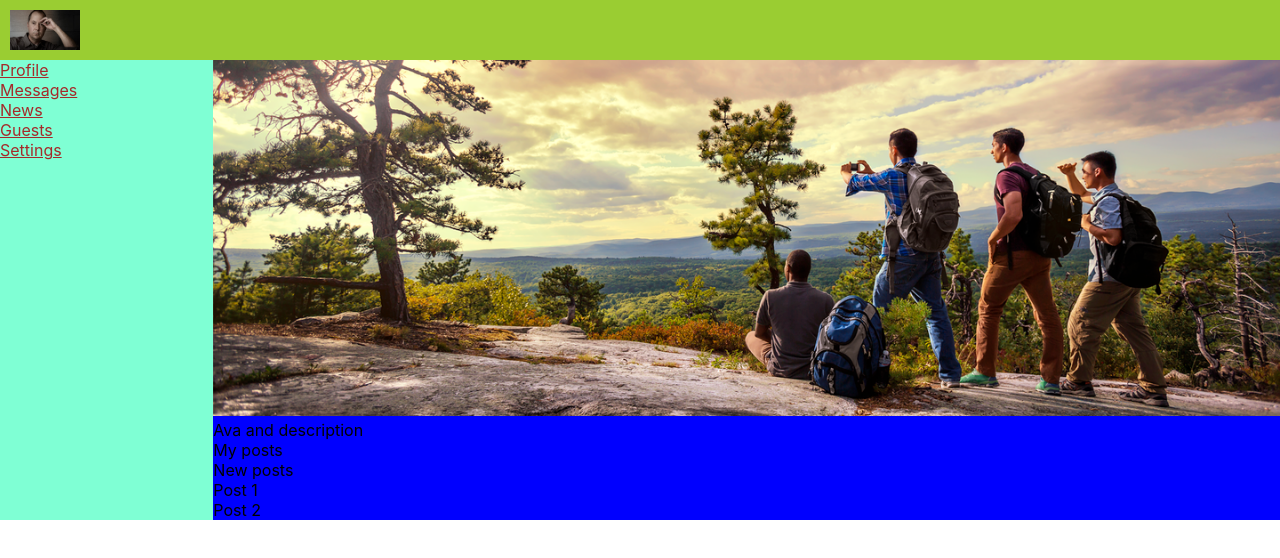
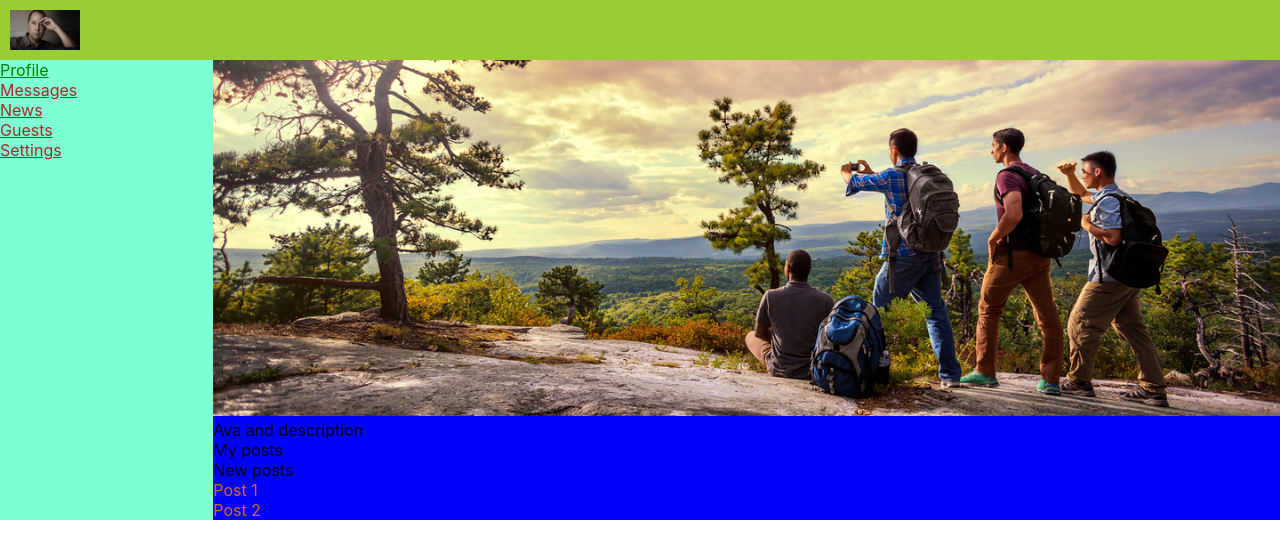
Before and after one commit to theDiligentStudent/react_with_dima_01, a React (Create React App) app in the folder my-app/: page / in a window 1280 px wide. Shown: the top 558 px of the page. Built offline with nearby package versions, Linux system fonts and the light colour scheme.

Commit message:
Lesson 14  part 2 ---- 9/06/24  ---- Вчера Досмотрел этот Ур. -- Сегодня повторил максимально всё - что смог вспомнить - самостоятельно. -- Повторил Конспекты - текстовый и по Скринам

```diff
--- a/my-app/src/components_jsx/Header.jsx
+++ b/my-app/src/components_jsx/Header.jsx
@@ -1,22 +1,20 @@
 import React from 'react';
 
-// СТАРАЯ --- УЖЕ НЕ РАБОТАЮЩАЯ --- запись:
-// import classes from './../style_css/Header.module.css'
-import styles from './../style_css/Header.module.css'
+import s from './../style_css/Header.module.css';
 
 import image_1 from './../images/project_1/image_1.jpg';
 
+//
+console.log(s);
+
+//
+
 const Header = () => {
   return (
-
-// СТАРАЯ --- УЖЕ НЕ РАБОТАЮЩАЯ --- запись
-    // <header className="header">
-
-    <header className={styles.header}>
+    <header className={s.header}>
       <div>
         <img src={image_1} />
       </div>
-      {/* Hello */}
     </header>
   );
 };
--- a/my-app/src/components_jsx/Profile.jsx
+++ b/my-app/src/components_jsx/Profile.jsx
@@ -1,50 +1,26 @@
 import React from 'react';
-
-    // СТАРАЯ --- УЖЕ НЕ РАБОТАЮЩАЯ --- запись
-// import classes from './../style_css/Profile.module.css'
-import styles from './../style_css/Profile.module.css'
+import s from './../style_css/Profile.module.css';
 import image_3 from './../images/project_1/image_3.png';
 
+//
+console.log(s);
 
-// Ком-у Content КОММЕНТИРУЮ ---- потому что МЕНЯЮ ЕЙ ИМЯ --- на Profile
-// const Content = () => {
-//   return (
-//     <div className='content'>
-//       <div>
-//         <img src={image_3} />
-//       </div>
-//       <div>Ava and description</div>
-//       <div>
-//         My posts
-//         <div>New posts</div>
-//       </div>
-//       <div>
-//         <div>Post 1</div>
-//         <div>Post 2</div>
-//       </div>
-//     </div>
-//   );
-// };
-
-// export default Content;
+//
 
 const Profile = () => {
   return (
-    // СТАРАЯ --- УЖЕ НЕ РАБОТАЮЩАЯ --- запись
-    // <header className="content">
-
-    <div className={styles.content}>
+    <div className={s.content}>
       <div>
         <img src={image_3} />
       </div>
       <div>Ava and description</div>
       <div>
         My posts
-        <div>New posts</div>
+        <div className={s.posts}>New posts</div>
       </div>
       <div>
-        <div>Post 1</div>
-        <div>Post 2</div>
+        <div className={s.item}>Post 1</div>
+        <div className={s.item}>Post 2</div>
       </div>
     </div>
   );
--- a/my-app/src/components_jsx/Sidebar.jsx
+++ b/my-app/src/components_jsx/Sidebar.jsx
@@ -1,36 +1,27 @@
 import React from 'react';
 
-// СТАРАЯ --- УЖЕ НЕ РАБОТАЮЩАЯ --- запись
-// import classes from './../style_css/Sidebar.module.css'
-import styles from './../style_css/Sidebar.module.css';
+import s from './../style_css/Sidebar.module.css';
 
-// import styles from '../styles_1_css/Sidebar.module.css';
+//
+console.log(s);
 
+//
 const Sidebar = () => {
   return (
-    // СТАРАЯ --- УЖЕ НЕ РАБОТАЮЩАЯ --- запись
-    // <nav className="nav">
-    <nav className={styles.nav}>
-      {/* СТАРАЯ --- УЖЕ НЕ РАБОТАЮЩАЯ --- запись */}
-      {/* <div className="item"> */}
-      <div className={styles.item}>
+    <nav className={s.nav}>
+      <div className={`${s.item} ${s.active}`}>
         <a href='#'>Profile</a>
       </div>
-
-      {/* <div className="item"> */}
-      <div className={styles.item}>
+      <div className={s.item}>
         <a href='#'>Messages</a>
       </div>
-      {/* <div className="item"> */}
-      <div className={styles.item}>
+      <div className={s.item}>
         <a href='#'>News</a>
       </div>
-      {/* <div className="item"> */}
-      <div className={styles.item}>
+      <div className={s.item}>
         <a href='#'>Guests</a>
       </div>
-      {/* <div className="item"> */}
-      <div className={styles.item}>
+      <div className={s.item}>
         <a href='#'>Settings</a>
       </div>
     </nav>
--- a/my-app/src/style_css/Profile.module.css
+++ b/my-app/src/style_css/Profile.module.css
@@ -2,7 +2,11 @@
   grid-area: c;
   background-color: blue;
 }
-  .content img{
+.content img {
   margin: auto;
   width: 100%;
 }
+
+.item {
+  color:chocolate;
+}
--- a/my-app/src/style_css/Sidebar.module.css
+++ b/my-app/src/style_css/Sidebar.module.css
@@ -6,3 +6,6 @@
 .item a {
   color: brown;
 }
+ .active a {
+  color: green
+}
```
Also changed, not shown: my-app/src/component.jsx/Sidebar.jsx (deleted, +0 -12 lines), my-app/src/style_1_css/Sidebar.module.css (deleted, +0 -10 lines). Lines whose indentation alone changed are shown as unchanged.
